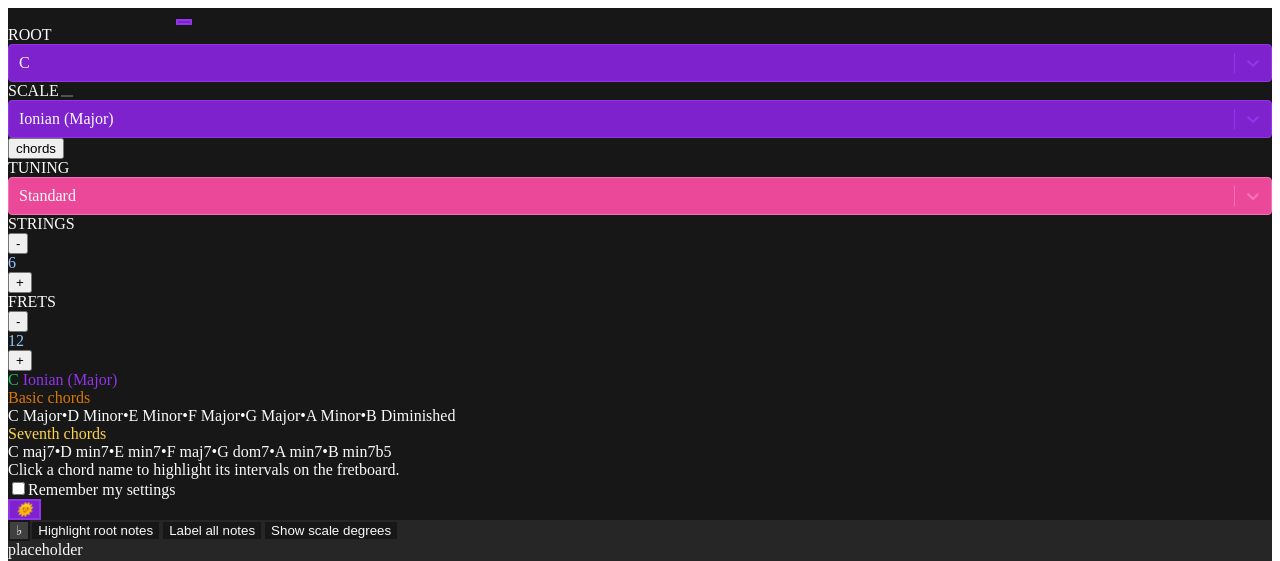
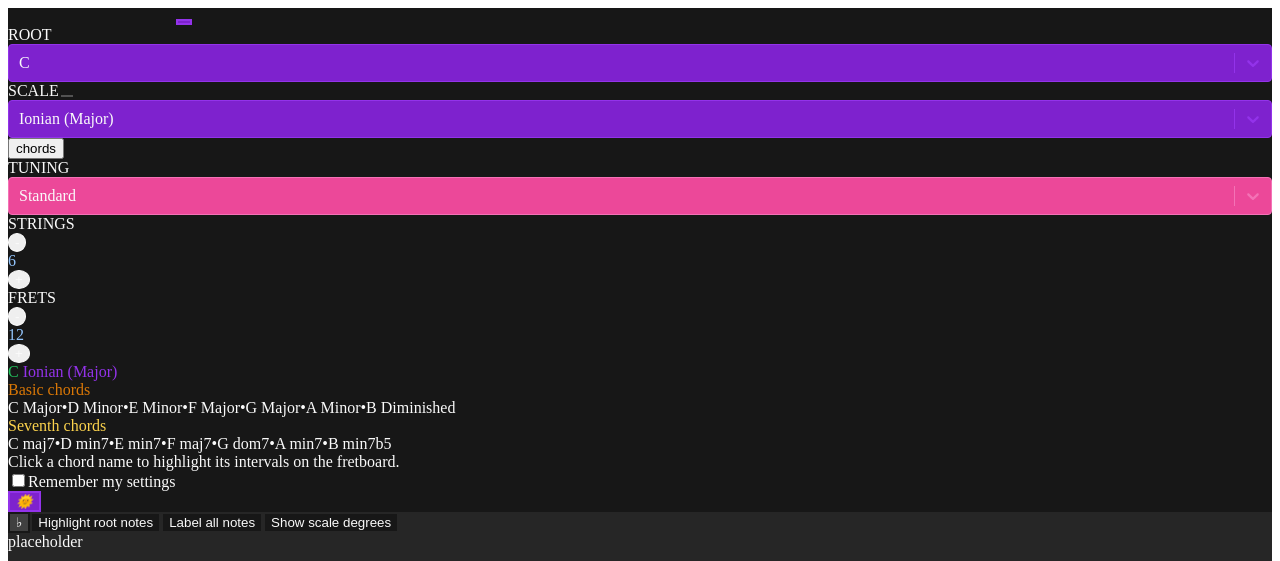
Before and after one commit to jake-carr/scalefinder-v5, a React app: page / in a window 1280 px wide. Shown: the top 561 px of the page. Built offline with nearby package versions, Linux system fonts and the light colour scheme; the HTML template or start-up script is replaced by a standard one.

Commit message:
centered and spaced controls in Settings

```diff
--- a/client/src/components/controls/Dropdown.jsx
+++ b/client/src/components/controls/Dropdown.jsx
@@ -122,19 +122,18 @@ function Dropdown({
   }
 
   return (
-    <div className="h-full w-auto">
     <div
-        className={`${setWidth()} mx-2 flex flex-col`}
+      className={`${setWidth()} mx-2 flex flex-col relative`}
       onBlur={() => toggleOpen(false)}
     >
-        <div className="flex flex-row h-full">
+      <div className="relative bottom-6 flex flex-row h-0">
         <label htmlFor={name}>{name.toUpperCase()}</label>
         {name === 'Scale' ? (
           <span>
             <button
               title="Information about this scale."
               onClick={() => toggle('infoModal')}
-                className="rounded-full mx-1 flex items-center justify-center border-2 transition duration-300 focus:outline-none"
+              className="rounded-full h-5 w-5 mx-2 flex items-center justify-center transition duration-300 focus:outline-none"
               style={
                 infoModal
                   ? {
@@ -189,7 +188,6 @@ function Dropdown({
         <button onClick={() => toggle('chordModal')}>chords</button>
       ) : null}
     </div>
-    </div>
   )
 }
 
--- a/client/src/components/controls/Stepper.jsx
+++ b/client/src/components/controls/Stepper.jsx
@@ -20,23 +20,33 @@ function Stepper({ label, value, action, min, max, darkTheme }) {
   }
 
   return (
-    <div className="flex flex-col mx-2">
-      <label>{label.toUpperCase()}</label>
-      <div className="flex flex-row">
+    <div className="flex flex-col mx-2 relative">
+      <label className="relative bottom-8 h-0 ">{label.toUpperCase()}</label>
+      <div className="flex flex-row justify-center items-center">
         <button
-          className="px-2 h-5 w-5 flex items-center justify-center focus:outline-none"
+          className="px-2 h-6 w-6 flex text-sm items-center text-center justify-center focus:outline-none"
+          style={{
+            color: theme.text,
+            border: `1px solid ${theme.text}`,
+            borderRadius: '50%',
+          }}
           onClick={decrement}
         >
           -
         </button>
         <div
-          className="h-5 w-5 text-center transition duration-300"
+          className="px-1 h-6 w-8 text-lg text-center transition duration-300"
           style={{ color: theme.tertiary0 }}
         >
           {value}
         </div>
         <button
-          className="px-2 h-5 w-5 flex items-center justify-center focus:outline-none"
+          className="px-2 h-6 w-6 flex text-sm items-center text-center justify-center focus:outline-none"
+          style={{
+            color: theme.text,
+            border: `1px solid ${theme.text}`,
+            borderRadius: '50%',
+          }}
           onClick={increment}
         >
           +
--- a/client/src/components/controls/TuningDropdown.jsx
+++ b/client/src/components/controls/TuningDropdown.jsx
@@ -64,8 +64,10 @@ function TuningDropdown({ tuning, set, darkTheme }) {
   }, [selection])
 
   return (
-    <div className="w-48 flex flex-col" onBlur={() => toggleOpen(false)}>
-      <label htmlFor="tuning-dropdown">TUNING</label>
+    <div className="w-48 flex flex-col relative" onBlur={() => toggleOpen(false)}>
+      <label className="relative bottom-6 h-0" htmlFor="tuning-dropdown">
+        TUNING
+      </label>
       <Select
         theme={(theme) => ({
           ...theme,
--- a/client/src/components/layout/Settings.jsx
+++ b/client/src/components/layout/Settings.jsx
@@ -112,12 +112,12 @@ function Settings({
   }, [rootIndex, scaleIndex])
 
   return (
-    <main className="w-full text-base h-1/4 relative z-10" style={{ color: theme.text }}>
+    <main className="w-full text-base h-1/3 relative z-10" style={{ color: theme.text }}>
       <div
         className="relative flex flex-row justify-between h-1/2"
         style={{ backgroundColor: theme.bg0 }}
       >
-        <div className="inline-flex flex-row justify-left">
+        <div className="inline-flex flex-row justify-left items-center">
           <InfoModal />
           <RoundButton
             title="Randomize root and scale."
@@ -162,10 +162,10 @@ function Settings({
         </div>
       </div>
       <div
-        className={`relative flex flex-row justify-between h-1/2 content-center items-center`}
+        className="relative flex flex-row justify-between h-1/2 items-center"
         style={{ backgroundColor: theme.bg1 }}
       >
-        <div className="flex flex-row justify-left pl-2">
+        <div className="flex flex-row justify-left pl-2 items-center">
           <button
             title="Toggle preferred alteration between sharps and flats."
             onClick={() => toggle('sharps')}
@@ -206,7 +206,7 @@ function Settings({
             <div>placeholder</div>
           )}
         </div>
-        <div className="flex flex-row justify-right">
+        <div className="flex flex-row justify-right px-4">
           <Metronome darkTheme={darkTheme} tempoSetting={tempo} set={set} />
         </div>
       </div>
```
Also changed, not shown: tailwind.config.js (+12 -1 lines). Lines whose indentation alone changed are shown as unchanged.
